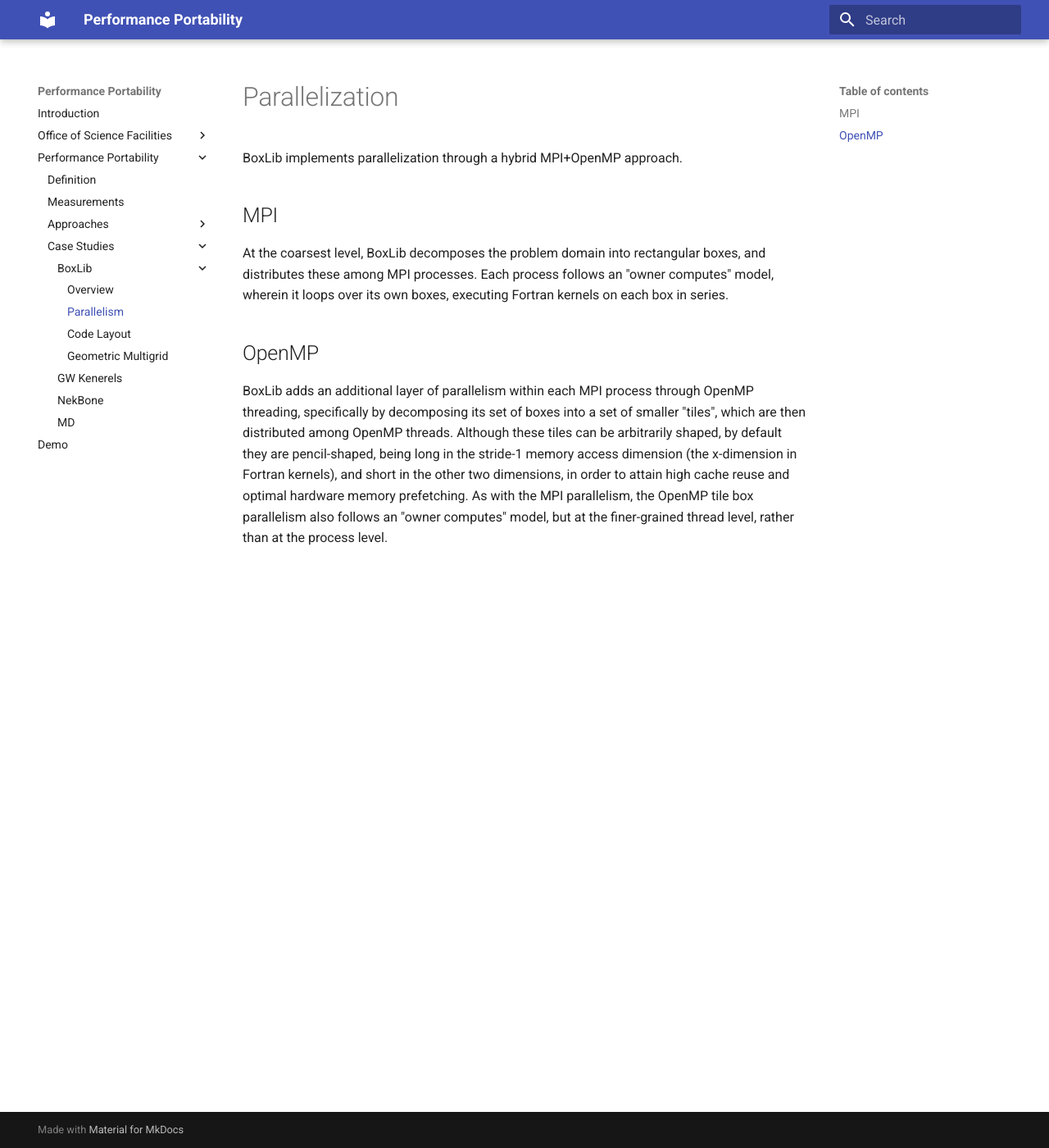
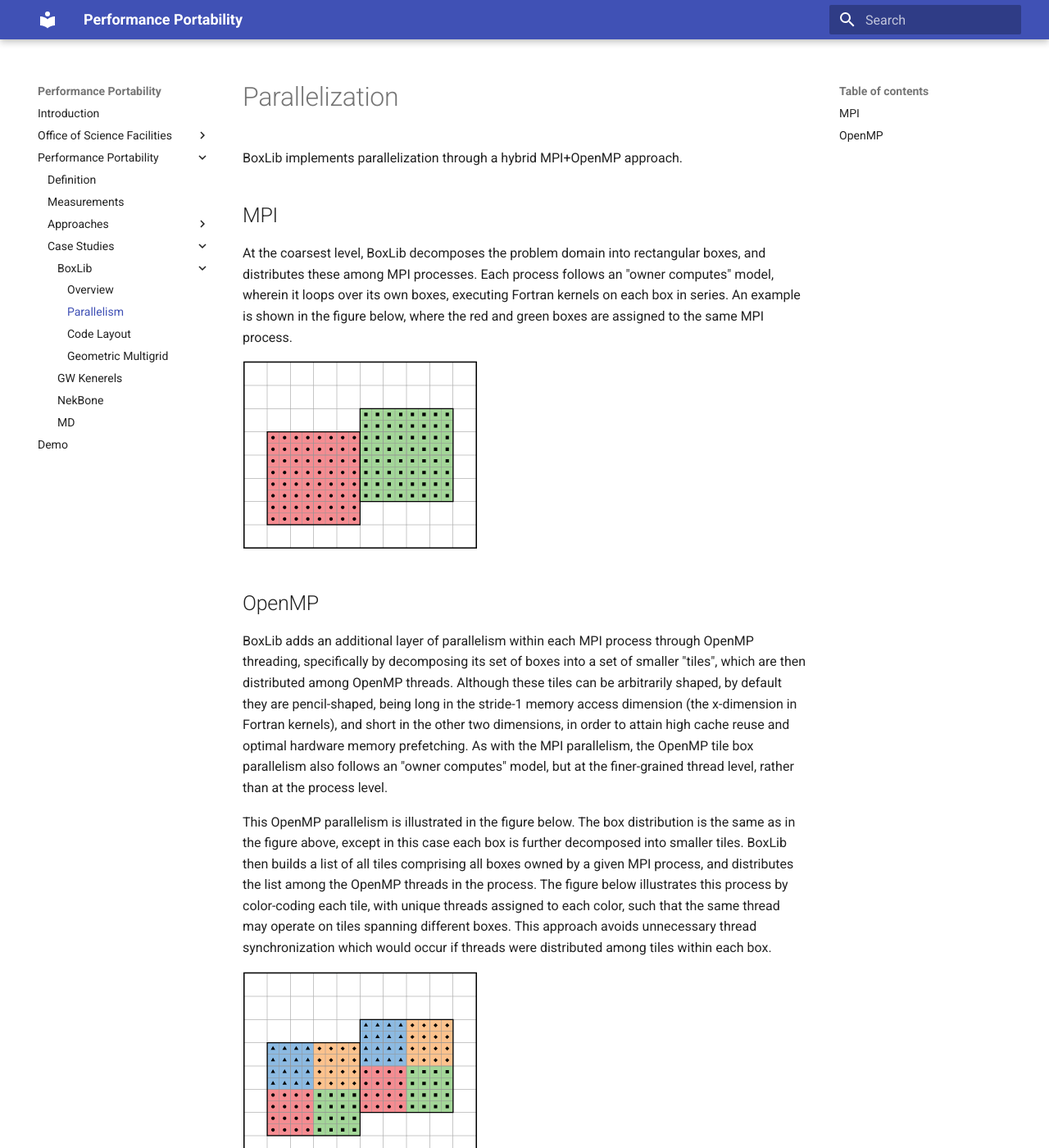
Before and after one commit to jrdeslippe/perfportsite, an MkDocs documentation site: the page built from docs/case_studies/amr/parallelism.md, in a window 1280 px wide and 1400 px high. Shown: the whole window at 82% size. Built offline with MkDocs 1.6.1 and Material for MkDocs 9.7.7, drawn with Linux system fonts in a browser that asks for light colours; old or Windows-style settings are respelled for this version of MkDocs; some of the changed text lies outside the part shown.

Commit message:
BoxLib; add words and some pictures about MPI and OpenMP parallelism

```diff
--- a/docs/case_studies/amr/parallelism.md
+++ b/docs/case_studies/amr/parallelism.md
@@ -7,7 +7,11 @@
 At the coarsest level, BoxLib decomposes the problem domain into rectangular
 boxes, and distributes these among MPI processes. Each process follows an
 "owner computes" model, wherein it loops over its own boxes, executing Fortran
-kernels on each box in series.
+kernels on each box in series. An example is shown in the figure below, where
+the red and green boxes are assigned to the same MPI process.
+
+!["BoxLib box distribution"][boxlib_boxes]
+[boxlib_boxes]: cc_validbox.png "BoxLib box distribution"
 
 ## OpenMP
 
@@ -20,3 +24,18 @@
 reuse and optimal hardware memory prefetching. As with the MPI parallelism, the
 OpenMP tile box parallelism also follows an "owner computes" model, but at the
 finer-grained thread level, rather than at the process level.
+
+This OpenMP parallelism is illustrated in the figure below. The box
+distribution is the same as in the figure above, except in this case each box
+is further decomposed into smaller tiles. BoxLib then builds a list of all
+tiles comprising all boxes owned by a given MPI process, and distributes the
+list among the OpenMP threads in the process. The figure below illustrates this
+process by color-coding each tile, with unique threads assigned to each color,
+such that the same thread may operate on tiles spanning different boxes. This
+approach avoids unnecessary thread synchronization which would occur if threads
+were distributed among tiles within each box.
+
+!["BoxLib OpenMP tiling"][boxlib_tiling]
+[boxlib_tiling]: cc_tilebox.png "BoxLib OpenMP tiling"
+
+The figures on this page are taken from the AMReX User's Guide.
```
Also changed, not shown: docs/case_studies/amr/cc_tilebox.png (added), docs/case_studies/amr/cc_validbox.png (added).
